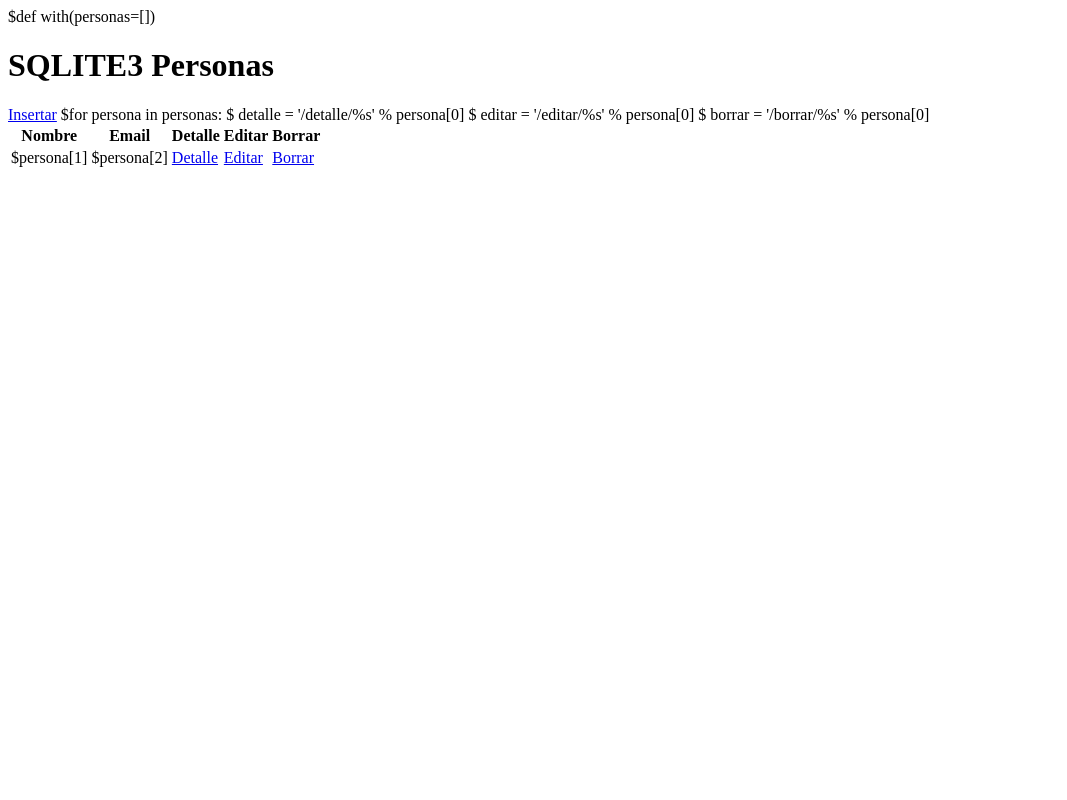
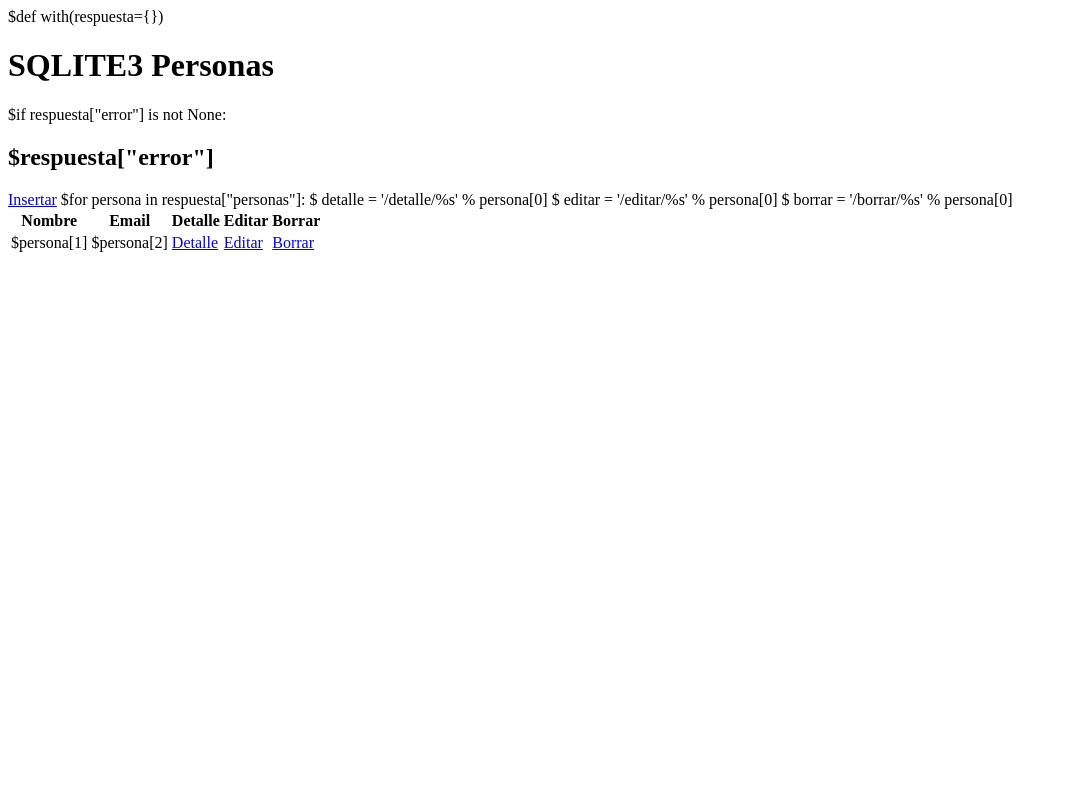
Before and after one commit to Alex18-RC/agenda_webpy, a Python web app: template agenda/templates/index.html in a window 1280 px wide. Shown: the whole page, without its empty margins (0-1067 px from the left). Run offline with Jinja, Linux system fonts and the light colour scheme; the template is opened without the code that fills it, so the values that code supplies are empty.

Commit message:
UPDATED manejo de errores

```diff
--- a/agenda/templates/index.html
+++ b/agenda/templates/index.html
@@ -1,4 +1,4 @@
-$def with(personas=[])
+$def with(respuesta={})
 <!DOCTYPE html>
 <html lang="es">
     <head>
@@ -6,6 +6,10 @@
     </head>
     <body>
         <h1>SQLITE3 Personas</h1>
+
+        $if respuesta["error"] is not None:
+            <h2>$respuesta["error"]</h2>
+
         <a href="/insertar">Insertar</a>
 
         <table>
@@ -20,7 +24,7 @@
             </thead>
             <tbody>
 
-                $for persona in personas:
+                $for persona in respuesta["personas"]:
                     $ detalle = '/detalle/%s' % persona[0]
                     $ editar = '/editar/%s' % persona[0]
                     $ borrar = '/borrar/%s' % persona[0]
```
Also changed, not shown: agenda/main.py (+13 -4 lines).
